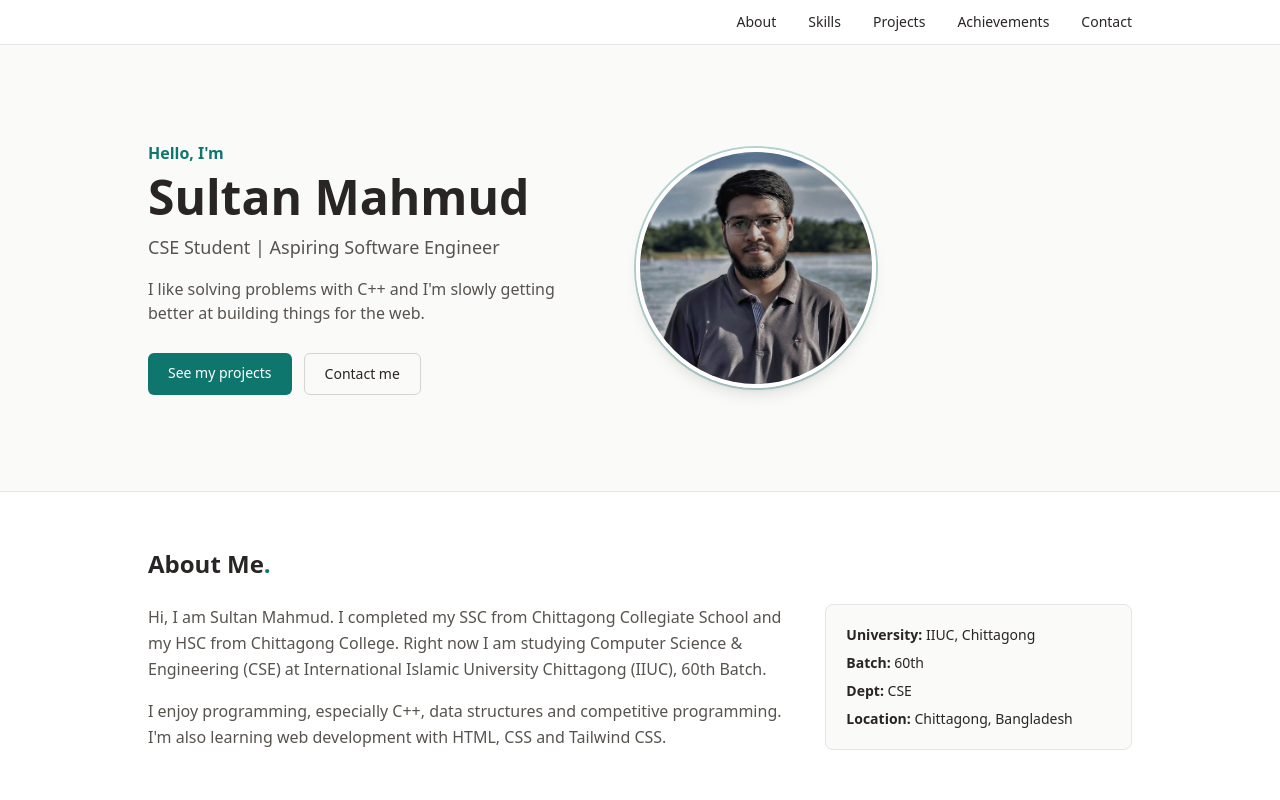
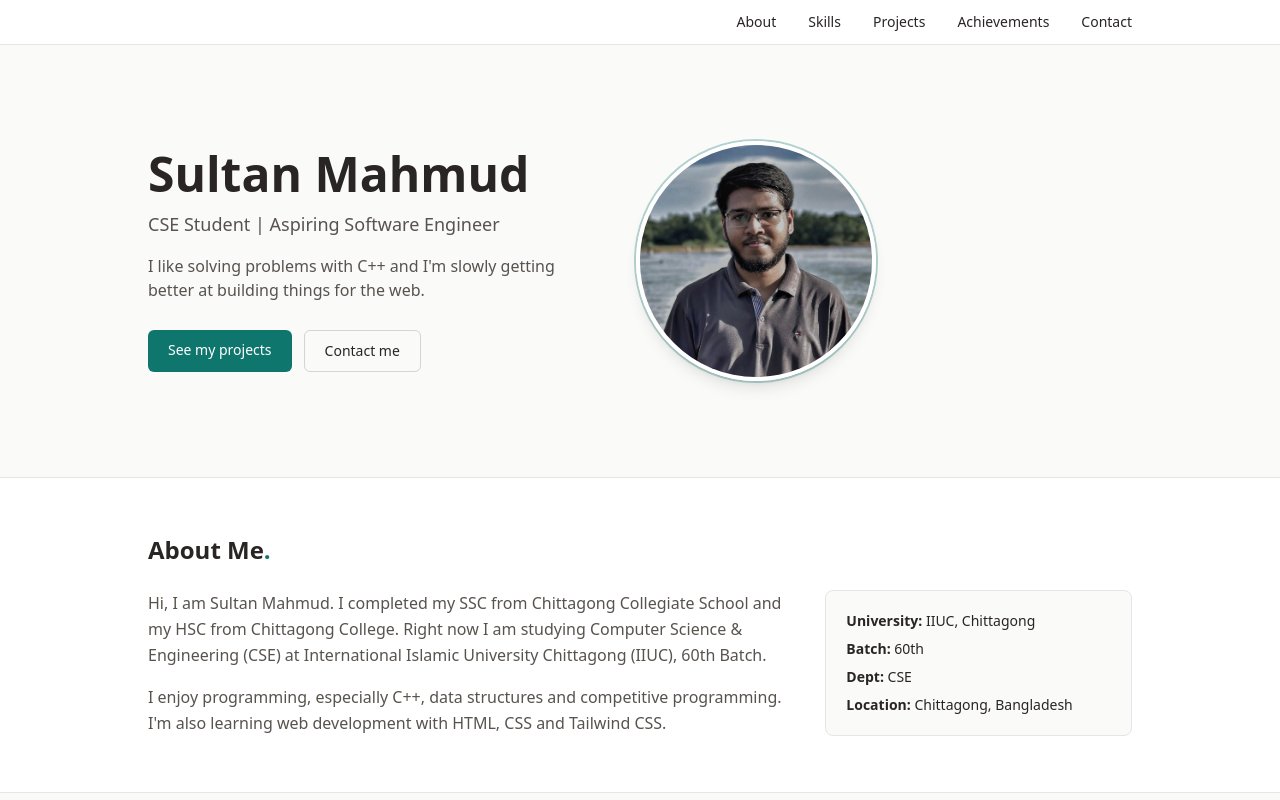
Before and after one commit to sultanmahmud16/mini_project_2, a plain HTML site: page index.html in a window 1280 px wide. Shown: the top 800 px of the page. Drawn offline with nearby package versions, Linux system fonts and the light colour scheme.

Commit message:
Remove hello text from hero

```diff
--- a/index.html
+++ b/index.html
@@ -41,7 +41,6 @@
 
     <section id="home" class="max-w-5xl mx-auto px-5 py-16 md:py-24 flex flex-col-reverse md:flex-row items-center gap-10">
       <div class="text-center md:text-left">
-        <p class="text-teal-700 font-semibold mb-2">Hello, I'm</p>
         <h1 class="text-4xl md:text-5xl font-bold leading-tight">Sultan Mahmud</h1>
         <p class="mt-3 text-lg text-stone-600">CSE Student | Aspiring Software Engineer</p>
         <p class="mt-4 max-w-md text-stone-600">
```
